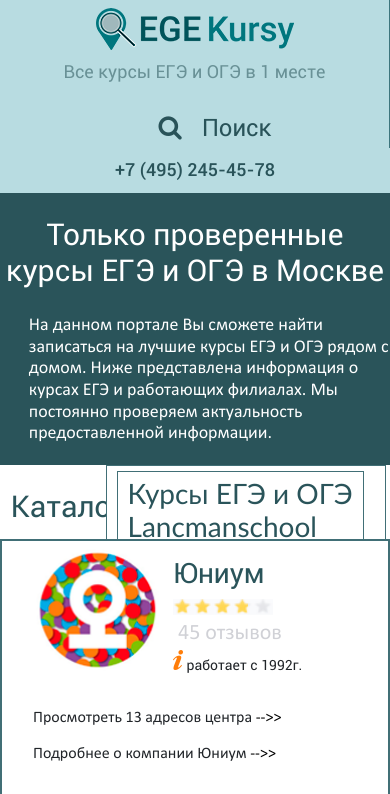
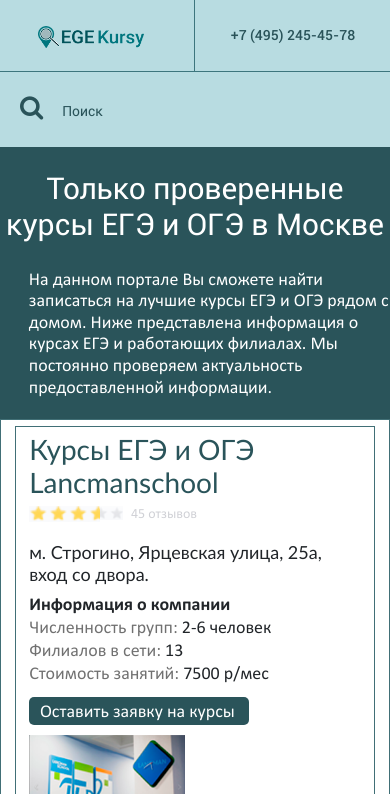
Before and after one commit to cherdantceva/ege, a website: page src/index.html in a window 390 px wide. Shown: the top 794 px of the page. Drawn offline with nearby package versions, Linux system fonts and the light colour scheme; files that its build step writes are made by us from their sources.

Commit message:
Исправила адаптивность и неточности в разметке

```diff
--- a/src/index.html
+++ b/src/index.html
@@ -13,17 +13,15 @@
     <header class="page__line head">
       <div class="wrapper container-fluid">
         <div class="row">
-          <div class="col-xs-12 col-md-6 col-lg-3 head__logo logo">
-            <a class="logo__link" href="#1">
+          <a href="#1" class="col-6 col-sm-4 col-md-4 col-lg-3 head__logo logo">
               <img src="img/logo.png">
-            </a>
-          </div>
+          </a>
 
-          <p class="col-xs-12 col-md-6 col-lg-3 head__slogan">
+          <p class="col-lg-3 head__slogan">
             Все курсы ЕГЭ и ОГЭ в 1 месте
           </p>
 
-          <div class="col-xs-12 col-md-6 col-lg-3 head__search">
+          <div class="col-12 col-sm-4 col-md-4 col-lg-3 head__search">
             <form action="" method="post" class="search">
               <button class="search__btn"><i class="fa fa-search" aria-hidden="true"></i></button>
               <input type="search" name="" placeholder="Поиск" class="search__input"  />
@@ -31,7 +29,7 @@
             </form>
           </div>
 
-          <p class="col-xs-12 col-md-6 col-lg-3 head__phone-number">
+          <p class="col-6 col-sm-4 col-md-4 col-lg-3 head__phone-number">
             +7 (495) 245-45-78
           </p>
         </div>
@@ -459,8 +457,8 @@
 
     <footer class="page__line courses-footer">
       <div class="wrapper wrapper--medium container-fluid">
-        <div class="courses__footer-info info footer--info row">
-          <div class="col-xs-12 col-xl-4 main-info">
+        <div class="courses__footer-info info info--footer row">
+          <div class="col-sm-12 col-xl-4 main-info">
             <a class="logo__link" href="#1">
               <img src="img/logo-footer.png">
             </a>
@@ -481,7 +479,7 @@
             </div>
           </div>
 
-          <div class="col-xs-12 col-xl-4 courses-links">
+          <div class="col-sm-12 col-xl-4 courses-links">
             <p class="txt-info">
               <a href="#2" class="txt-info__link">Курсы ЕГЭ и ОГЭ по математике</a>
             </p>
@@ -515,7 +513,7 @@
             </p>
           </div>
 
-          <div class="col-xs-12 col-xs-4 add-edit">
+          <div class="col-sm-12 col-xl-4 add-edit">
             <p class="txt-info">
               <a href="#2" class="txt-info__link">Добавить курсы в каталог</a>
             </p>
--- a/src/styles/base/media.sass
+++ b/src/styles/base/media.sass
@@ -13,7 +13,12 @@
       flex: 0 0 20.7%
       max-width: 20.7%
 
-@media screen and (min-width: 990px)
+@media screen and (max-width: 1280px)
+  .head__slogan
+    font-size: 1.5vw
+
+
+@media screen and (min-width: 991px)
   .catalog
     .about-company
       flex: 0 0 36.4%
@@ -57,22 +62,25 @@
       transition: background-color 0.5s ease
 
 
-
-
-
-@media screen and (max-width: 990px)
-  .search
-    margin-left: 25%
+@media screen and (max-width: 991px)
+  .head
+    font-size: 1.8rem
+  .head__slogan
+    display: none
+  .head__logo
+    img
+      width: 70%
   .big-title
     font-size: 3rem
   .header-front__text
     font-size: 1.8rem
+  .screen-courses
+    position: static
+    margin: 0 auto
   .photo-company
     text-align: center
   .title-courses
     font-size: 2.8rem
-  .screen-courses
-    width: 320px
   .courses-address
     font-size: 1.8rem
   .info--map
@@ -80,19 +88,16 @@
   .courses-list__img-link
     margin-left: 0
     margin-top: 1rem
+  .main-info,
+  .courses-links
+    border-bottom: 1px solid #172b2e
+    border-right: none
+  .info--footer
+    text-align: center
 
 @media screen and (max-width: 767px)
   .head
-    .head__logo,
-    .head__slogan,
-    .head__search,
-    .head__phone-number
-      font-size: 1.8rem
-      padding-top: 2%
-      padding-left: 1.5rem
-      padding-right: 1.5rem
-    .search
-      margin-left: 40%
+    font-size: 1.6rem
   .opening-year
     font-size: 1.4rem
   .txt-company
@@ -101,7 +106,11 @@
     font-size: 2.8rem
 
 @media screen and (max-width: 576px)
+  .head
+    font-size: 1.4rem
   .screen-courses
-    width: 280px
-    top: 32%
-    height: 460px
+    width: 100%
+    max-width: 520px
+  .head__search
+    order: 1
+    border: none
--- a/src/styles/components/footer.sass
+++ b/src/styles/components/footer.sass
@@ -5,12 +5,15 @@
 .courses-links
   border-right: 1px solid #172b2e
 
+
 .courses__footer-info
   padding: 2.3% 0 2.6% 0
 
-.footer--info
+.info--footer
   color: #ffffff
   font-size: 2rem
+  &:nth-child(n)
+    border-bottom: 1px solid #172b2e
 
 .txt-info__link
   color: #ffffff
--- a/src/styles/components/header.sass
+++ b/src/styles/components/header.sass
@@ -2,37 +2,35 @@
 .head__slogan,
 .head__search
   border-right: 1px solid #3d757d
+  border-bottom: 1px solid #3d757d
 
 .head
   background-color: #b8dce1
   text-align: center
+  color: #295359
+  font-size: 2rem
+  line-height: 7.1rem
+
 
   .head__logo
-    padding-top: 1.5rem
     padding-right: 2.7rem
 
 
   .head__slogan
     margin-bottom: 0
-    padding: 2.1rem 0 1.6rem 0
     font-family: Roboto, sans-serif
     font-weight: normal
-    font-size: 2.4rem
-    color: #699196
-
 
   .head__search
     text-align: left
-    padding-top: 1.9rem
     padding-left: 20px
 
   .head__phone-number
-    padding-top: 2.2rem
+    margin: 0
     padding-left: 1.6rem
     font-family: "Roboto Lt", sans-serif
     font-weight: 500
-    font-size: 2.4rem
-    color: #295359
+    border-bottom: 1px solid #3d757d
     a
       text-decoration: none
       color: #295359
@@ -40,21 +38,20 @@
 .search
   .search__btn,
   .search__input
+    padding: 0
     background: transparent
     border: none
     outline: none
-    color: #295359
+
 
   .search__input
     width: 60%
     padding-left: 1.5rem
     font-family: Roboto, sans-serif
-    font-size: 2.4rem
   .search__btn
     cursor: pointer
-    padding-left: 0
-    padding-right: 0
     font-size: 2.5rem
+    color: inherit
     &:active
       transform: translateY(3px)
 
--- a/src/styles/components/map.sass
+++ b/src/styles/components/map.sass
@@ -4,7 +4,6 @@
 .screen-courses,
 .courses-list
   border: 1px solid #416f76
-  display: inline-block
   background-color: #ffffff
 
 .screen-courses
@@ -19,7 +18,7 @@
 
 
 .screen-courses__list
-  margin: 0 7.5% 4.5% 3.5%
+  margin: 0 3.5% 4.5% 3.5%
   padding: 1.5% 1.8% 1.8% 3.5%
 
 .courses-list
```
